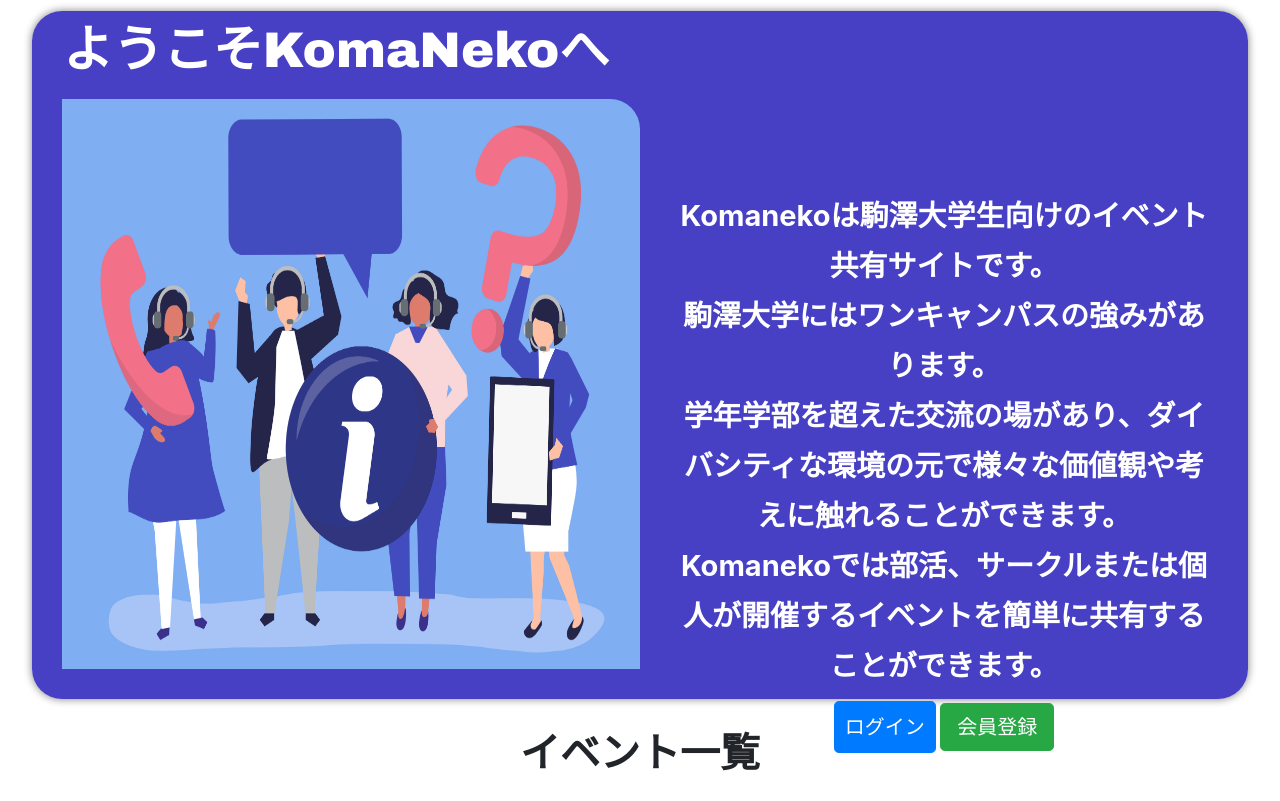
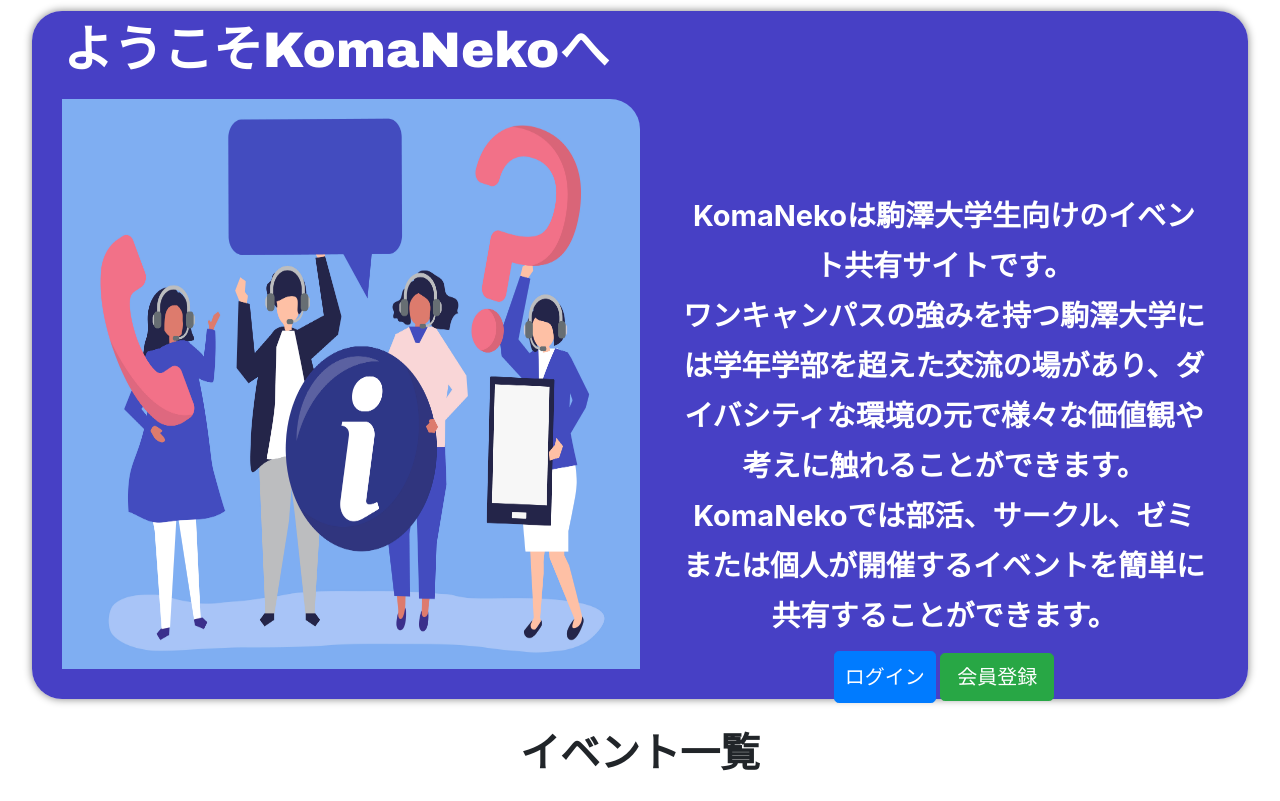
Before and after one commit to daikiyano/komaneko, a Flask app: page / in a window 1280 px wide. Shown: the part 159-960 px from the top of the page. Run offline with Flask 2, Linux system fonts and the light colour scheme; data that the repository does not hold is empty; some libraries are stand-ins or nearby versions.

Commit message:
no message

```diff
--- a/companyblog/templates/index.html
+++ b/companyblog/templates/index.html
@@ -10,9 +10,9 @@
   </div>
   <div class="site_intro_box">
   <div class="site_intro_box_inside">
-    <h2 class="intro_p"><b>Komanekoは駒澤大学生向けのイベント共有サイトです。<br>
-    駒澤大学にはワンキャンパスの強みがあります。<br>学年学部を超えた交流の場があり、ダイバシティな環境の元で様々な価値観や考えに触れることができます。
-    Komanekoでは部活、サークルまたは個人が開催するイベントを簡単に共有することができます。</b></h2>
+    <h2 class="intro_p"><b>KomaNekoは駒澤大学生向けのイベント共有サイトです。<br>
+    ワンキャンパスの強みを持つ駒澤大学には学年学部を超えた交流の場があり、ダイバシティな環境の元で様々な価値観や考えに触れることができます。
+    KomaNekoでは部活、サークル、ゼミまたは個人が開催するイベントを簡単に共有することができます。</b></h2>
     <a href="{{url_for('users.login')}}" class="btn btn-primary btn-lg" style="padding:10px;">ログイン</a>
     <a href="{{url_for('users.register')}}" class="btn btn-success btn-lg">会員登録</a>
   </div>
```
